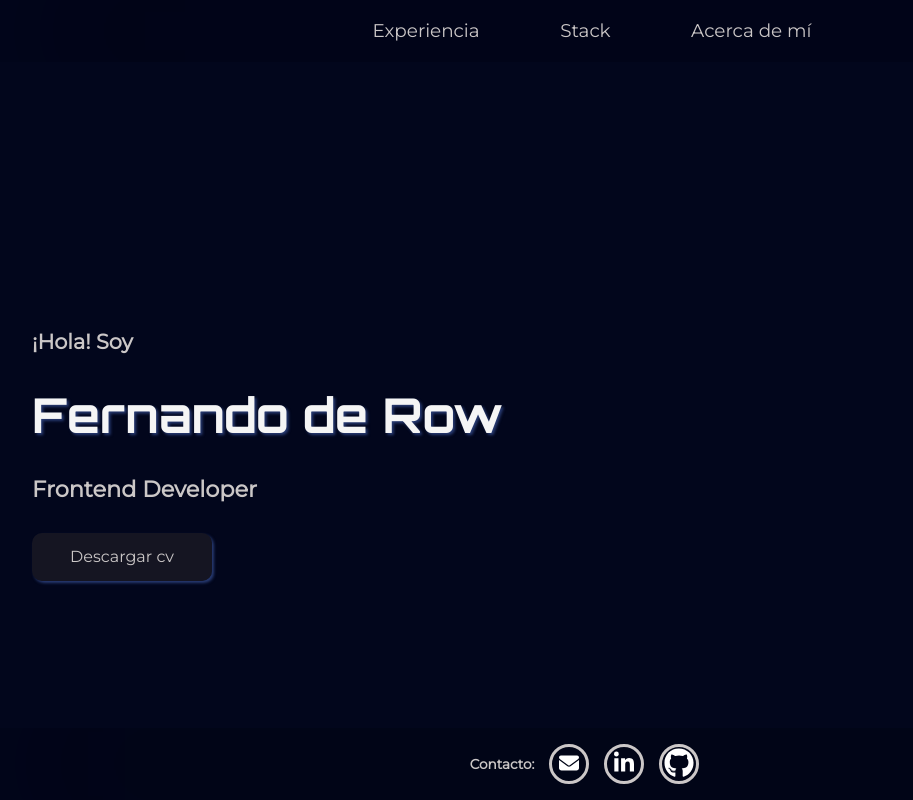
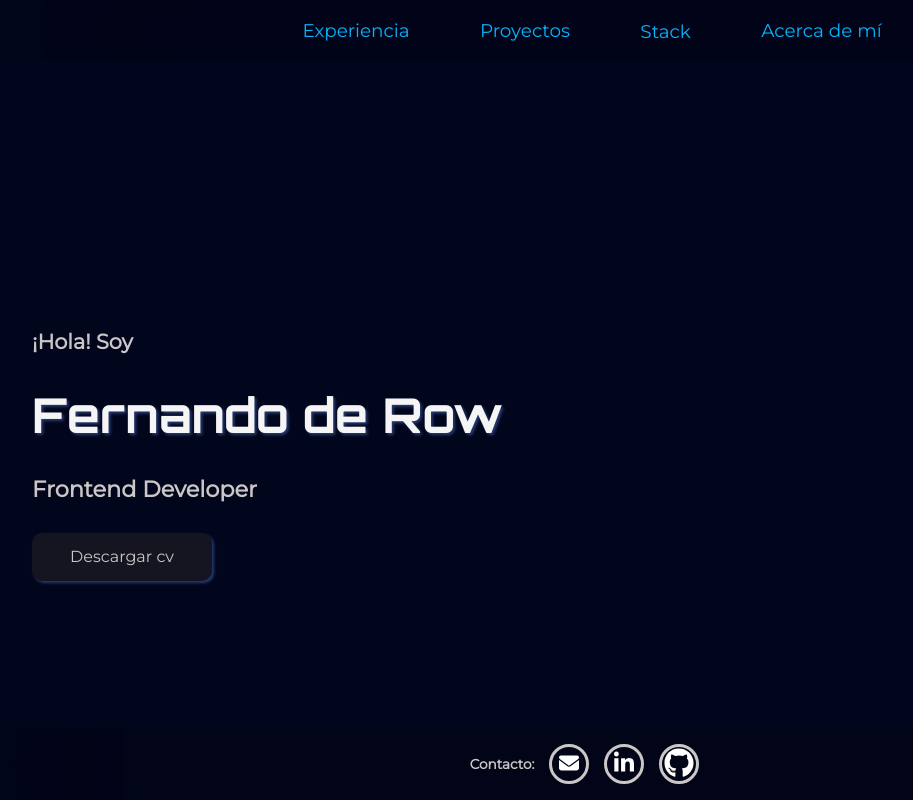
Before and after one commit to FerDR89/portfolio, a React app: page / in a window 1280 px wide. Shown: the top 800 px of the page, without its empty margins (48-961 px from the left). Built offline with nearby package versions, Linux system fonts and the light colour scheme; no server answers.

Commit message:
update navBar link color and add project link

```diff
--- a/index.css
+++ b/index.css
@@ -14,6 +14,7 @@
   --primary-button-color: rgb(51 47 47 / 40%);
   --scrollbar-color-thumb: rgb(40, 59, 115);
   --scrollbar-color-track: rgba(255, 255, 255, 0.5);
+  --link-color: rgb(7 179 249);
 }
 
 body {
--- a/src/components/molecules/menu/Navbar.tsx
+++ b/src/components/molecules/menu/Navbar.tsx
@@ -12,10 +12,16 @@ function Navbar() {
           </a>
         </li>
         <li className={css.item}>
+          <a href="#projects" className={css.link}>
+            {"Proyectos"}
+          </a>
+        </li>
+        <li className={`${css.item}, ${css.show}`}>
           <a href="#stack" className={css.link}>
             {navbarLinks.stack}
           </a>
         </li>
+
         <li className={css.item}>
           <a href="#aboutMe" className={css.link}>
             {navbarLinks.aboutMe}
--- a/src/components/molecules/menu/navbar.css
+++ b/src/components/molecules/menu/navbar.css
@@ -9,7 +9,7 @@
 @media (min-width: 769px) {
   .nav {
     display: grid;
-    grid-template-columns: 1fr 2fr 1fr;
+    grid-template-columns: 1fr 3fr 1fr;
     grid-template-areas: ". nav .";
     max-width: 1200px;
   }
@@ -44,10 +44,9 @@
 .link {
   display: block;
   width: 100%;
-  text-decoration: none;
   font-size: 0.85rem;
   font-weight: 500;
-  color: var(--secondary-font-color);
+  color: var(--link-color);
   cursor: pointer;
   padding-top: 3px;
   padding-bottom: 3px;
@@ -58,3 +57,13 @@
     font-size: 1.15rem;
   }
 }
+
+.show {
+  display: none;
+}
+
+@media (min-width: 769px) {
+  .show {
+    display: flex;
+  }
+}
```
